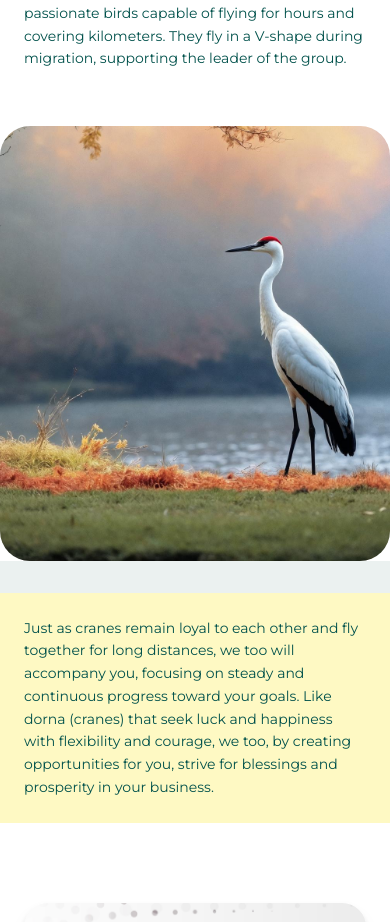
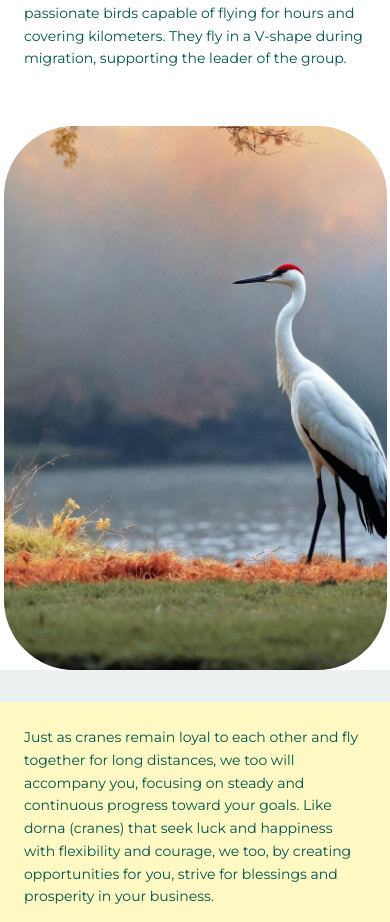
Before and after one commit to BTB-Team/Dorna-React, a React (Vite) app: page /#/about in a window 390 px wide. Shown: the part 2362-3284 px from the top of the page. Built offline with nearby package versions, Linux system fonts and the light colour scheme.

Commit message:
some chnages has accured

```diff
--- a/src/components/pages/about/BrandStory.jsx
+++ b/src/components/pages/about/BrandStory.jsx
@@ -33,7 +33,7 @@ export default function BrandStory() {
           </div>
 
           {/* Image */}
-          <div className="relative w-full aspect-[343/382] md:aspect-auto md:h-auto overflow-hidden rounded-[30px] md:rounded-none">
+          <div className="relative w-[383px] h-[544px] mx-auto md:w-full spect-[343/382] md:aspect-auto md:h-auto overflow-hidden rounded-[70px] md:rounded-none">
             <img
               src={BrandStoryImage}
               alt="Crane Symbolism"
```
Also changed, not shown: 16 other files (tests, documents, lock files or other folders).
